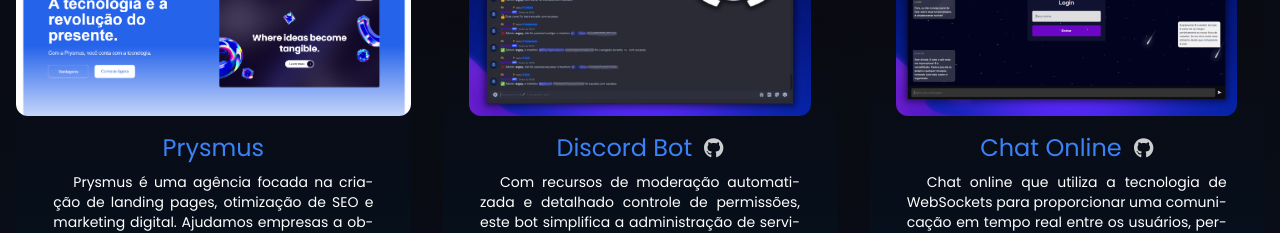
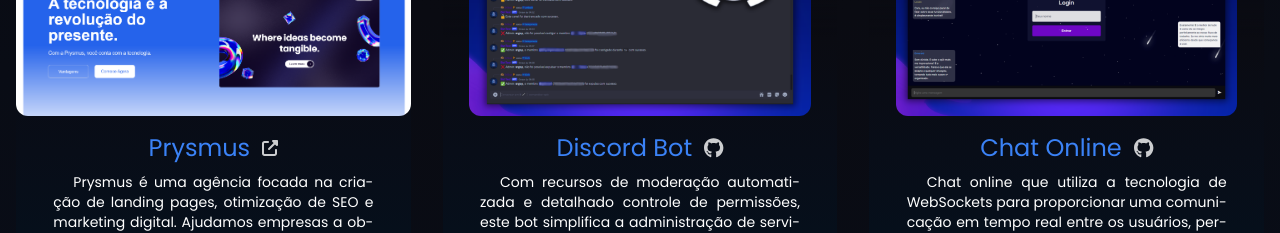
Before and after one commit to gabriellucasvh/Portifolio, a React (Vite) app: page / in a window 1280 px wide. Shown: the part 2780-3013 px from the top of the page. Built offline with nearby package versions, Linux system fonts and the light colour scheme.

Commit message:
Link para a Prysmus adicionado

```diff
--- a/src/pages/Projetos.tsx
+++ b/src/pages/Projetos.tsx
@@ -1,5 +1,6 @@
 import { FontAwesomeIcon } from '@fortawesome/react-fontawesome';
 import { faGithub } from '@fortawesome/free-brands-svg-icons';
+import { faUpRightFromSquare } from '@fortawesome/free-solid-svg-icons';
 
 const Projetos = () => {
     return (
@@ -17,6 +18,9 @@
                     <div className="max-w-xs">
                         <div className="max-w-xs flex justify-center items-center mt-4">
                             <h2 className="text-2xl text-blue-500">Prysmus</h2>
+                            <a href="http://prysmus.com"target='_blank' rel='noopener noreferrer'>
+                            <FontAwesomeIcon icon={faUpRightFromSquare} className="text-md mt-1 ml-3 animate-pulse" />
+                            </a>
                         </div>
                         <p className="text-sm mt-2 indent-5 text-break whitespace-normal break-words">
                             Prysmus é uma agência focada na criação de landing pages, otimização de SEO e marketing digital. Ajudamos empresas a obter maior visibilidade online através de soluções personalizadas que promovem o crescimento orgânico e eficaz nas plataformas digitais.
@@ -36,7 +40,7 @@
                     <div className="max-w-xs">
                         <div className="max-w-xs flex justify-center items-center mt-4">
                             <h2 className="text-2xl text-blue-500">Discord Bot</h2>
-                            <a href="https://github.com/gabriellucasvh/BotADM">
+                            <a href="https://github.com/gabriellucasvh/BotADM" target='_blank' rel='noopener noreferrer'>
                                 <FontAwesomeIcon icon={faGithub} className="text-xl mt-1 ml-3 animate-pulse" />
                             </a>
                         </div>
@@ -56,7 +60,7 @@
                     <div className="max-w-xs">
                         <div className="max-w-xs flex justify-center items-center">
                             <h2 className="text-2xl text-blue-500 mt-4">Chat Online</h2>
-                            <a href="https://github.com/gabriellucasvh/Chat" className="mt-1">
+                            <a href="https://github.com/gabriellucasvh/Chat" className="mt-1" target='_blank' rel='noopener noreferrer'>
                                 <FontAwesomeIcon icon={faGithub} className="text-xl mt-4 ml-3 animate-pulse" />
                             </a>
                         </div>
@@ -76,7 +80,7 @@
                     <div className="max-w-xs">
                         <div className="max-w-xs flex justify-center items-center">
                             <h2 className="text-2xl text-blue-500 mt-4">ToDo</h2>
-                            <a href="https://github.com/gabriellucasvh/ToDo" className="mt-1">
+                            <a href="https://github.com/gabriellucasvh/ToDo" className="mt-1" target='_blank' rel='noopener noreferrer'>
                                 <FontAwesomeIcon icon={faGithub} className="text-xl mt-4 ml-3 animate-pulse" />
                             </a>
                         </div>
```
